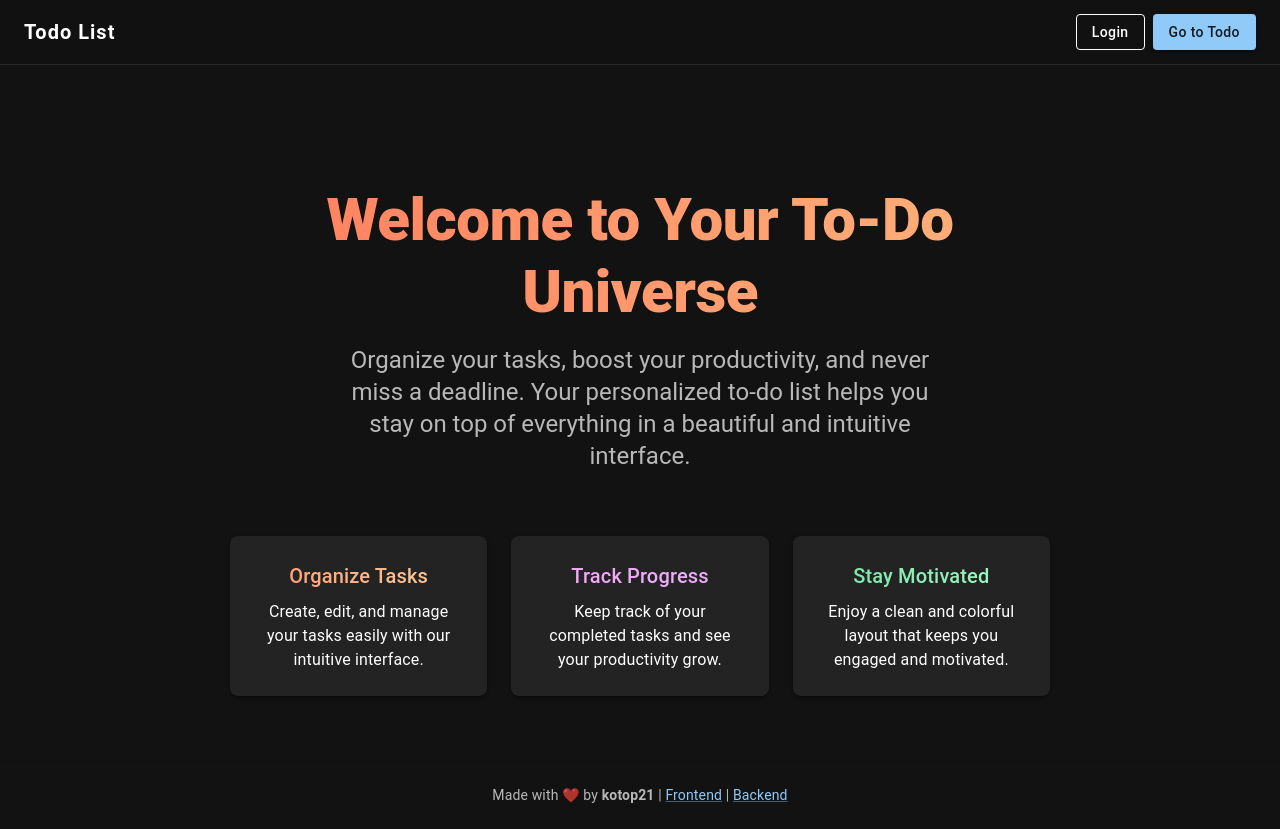
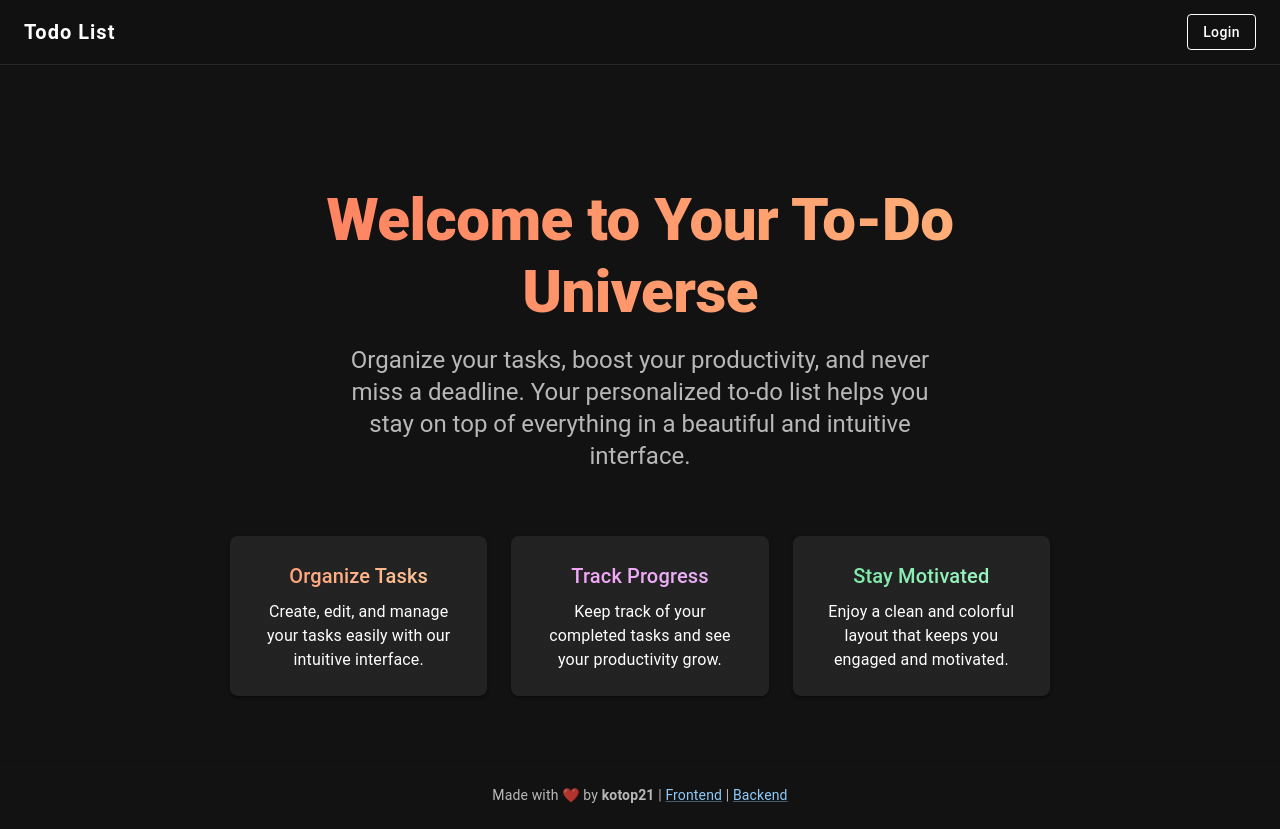
Before and after one commit to kotop21/todo-frontend, a React (Vite) app: page / in a window 1280 px wide. Built offline with nearby package versions, Linux system fonts and the light colour scheme; no server answers.

Commit message:
Fix: hide Go to Todo button when user is not logged in

```diff
--- a/src/components/Navbar.tsx
+++ b/src/components/Navbar.tsx
@@ -67,10 +67,8 @@ export default function Navbar() {
         >
           Todo List
         </Typography>
-
         <Box sx={{ display: 'flex', alignItems: 'center', gap: 1 }}>
           {!userEmail ? (
-            <>
             <Button
               variant="outlined"
               sx={{
@@ -83,13 +81,6 @@ export default function Navbar() {
             >
               Login
             </Button>
-
-              {showTodoButton && (
-                <Button component={Link} to="/todo" variant="contained" color="primary" sx={{ textTransform: 'none' }}>
-                  Go to Todo
-                </Button>
-              )}
-            </>
           ) : (
             <>
               <IconButton sx={{ color: '#fff' }} onClick={handleMenuOpen}>
@@ -116,6 +107,7 @@ export default function Navbar() {
             </>
           )}
         </Box>
+
       </Toolbar>
     </AppBar>
   );
```
Lines whose indentation alone changed are shown as unchanged.
